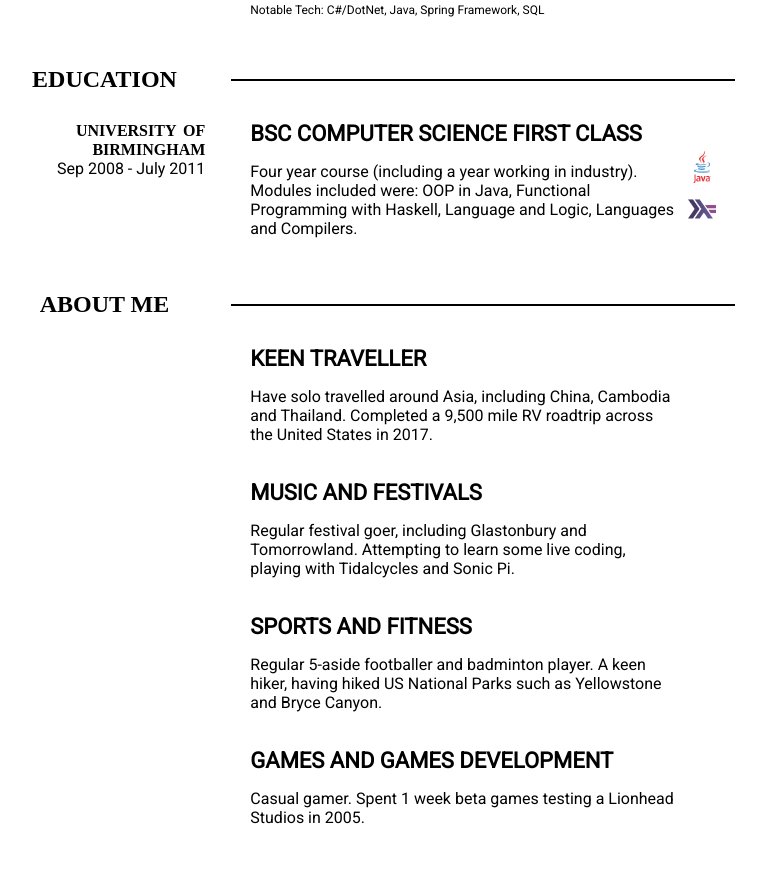
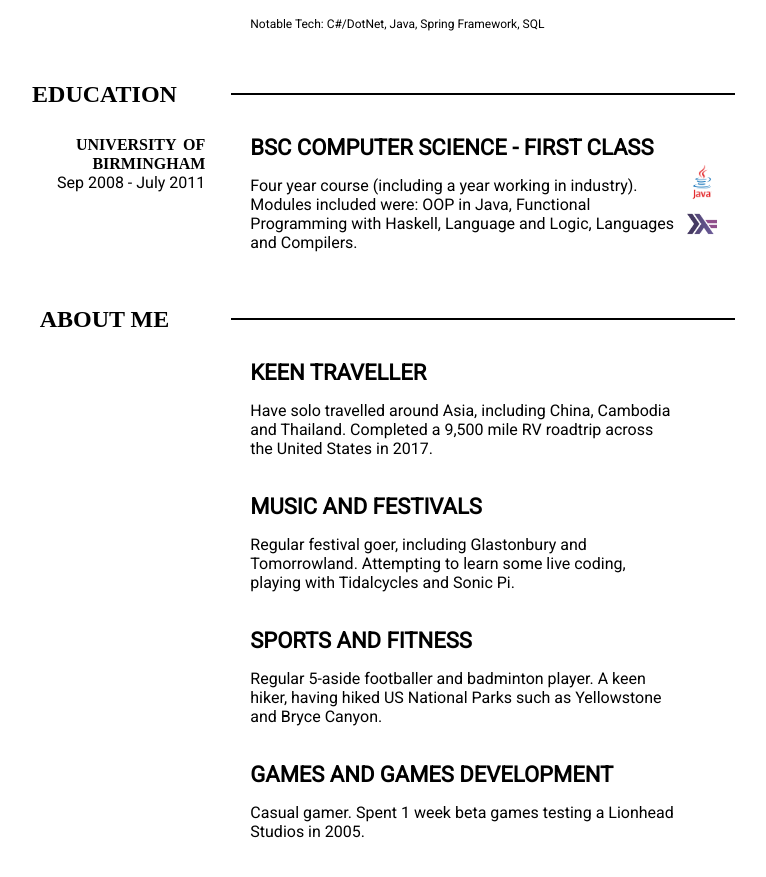
Before and after one commit to bhishp/bhishp-cv, a React (Create React App) app: page / in a window 1280 px wide. Shown: the part 1567-2444 px from the top of the page, without its empty margins (289-1055 px from the left). Built offline with nearby package versions, Linux system fonts and the light colour scheme.

Commit message:
tweaked tech icon.

```diff
--- a/src/components/CVArticle/CVArticle.css
+++ b/src/components/CVArticle/CVArticle.css
@@ -73,5 +73,5 @@
   list-style-type: none;
 }
 .Article-icons li > img {
-  width: 28px;
+  width: 1.9rem;
 }
--- a/src/data.json
+++ b/src/data.json
@@ -87,7 +87,7 @@
       },
       "articles": [
         {
-          "heading": "BSc Computer Science First Class",
+          "heading": "BSc Computer Science - First Class",
           "info": "Four year course (including a year working in industry). Modules included were: OOP in Java, Functional Programming with Haskell, Language and Logic, Languages and Compilers.",
           "techIcons": ["java", "haskell"],
           "aside": {
```
